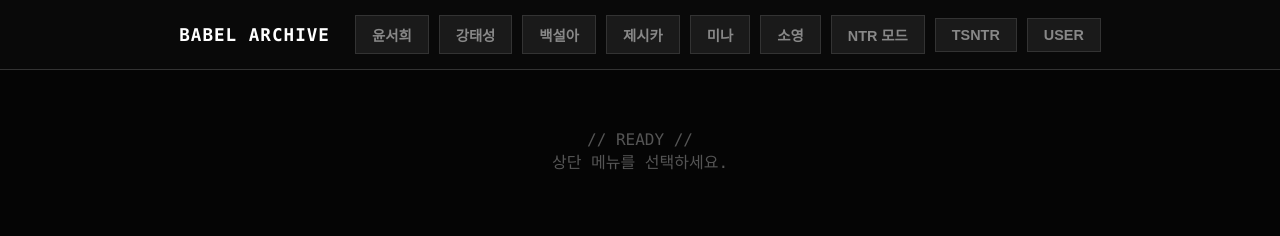
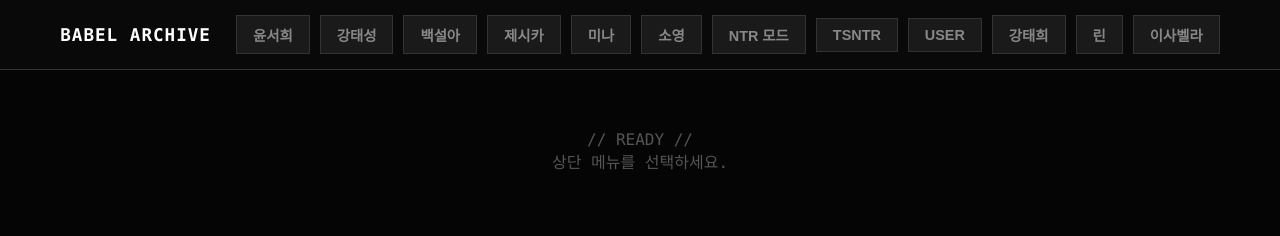
Before and after one commit to kahahawa/S-Class-Amkae, a plain HTML site: page index.html in a window 1280 px wide. Drawn offline with Linux system fonts and the light colour scheme.

Commit message:
Add KangTaehee, Rin, Isabella and restore scan range to 120

```diff
--- a/index.html
+++ b/index.html
@@ -203,6 +203,9 @@
     <button onclick="renderView('ntr')" id="btn-ntr">NTR 모드</button>
     <button onclick="renderView('tsntr')" id="btn-tsntr">TSNTR</button>
     <button onclick="renderView('user')" id="btn-user">User</button>
+    <button onclick="renderView('tskang')" id="btn-tskang">강태희</button>
+    <button onclick="renderView('rin')" id="btn-rin">린</button>
+    <button onclick="renderView('isabella')" id="btn-isabella">이사벨라</button>
 </div>
 
 <div id="main-content">
@@ -230,12 +233,14 @@
         'soyoung': { name: '소영', folder: 'A6', code: 'Soyoung_.' },
         'ntr':  { name: 'NTR 상황', folder: 'A2', code: 'B_.' },
         'tsntr': { name: 'TSNTR 성행위', folder: 'A2', code: 'AB_.' },
-        'user': { name: 'User', folder: 'A2', code: 'Tsuser_.' }
+        'user': { name: 'User', folder: 'A2', code: 'Tsuser_.' },
+        'tskang': { name: '강태희', folder: 'A2', code: 'Tskang_.' },
+        'rin': { name: '린', folder: 'A7', code: 'Rin_.' },
+        'isabella': { name: '이사벨라', folder: 'A8', code: 'Isabella_.' }
     };
 
     const scanStart = 1;
     const scanEnd = 120;
-    const commonScanEnd = 90;
 
     let currentRenderId = 0;
 
@@ -269,14 +274,14 @@
             html += `</div>`;
 
             // --- SECTION 2: 공통 코드 (A_) ---
-            if (charKey !== 'ntr' && charKey !== 'tsntr' && charKey !== 'user') {
+            if (charKey !== 'ntr' && charKey !== 'tsntr' && charKey !== 'user' && charKey !== 'tskang' && charKey !== 'rin' && charKey !== 'isabella') {
                 html += `
                     <div class="section-divider">
                         <span>■</span> Common Actions (A_.)
                     </div>
                     <div class="gallery-grid">
                 `;
-                for (let i = scanStart; i <= commonScanEnd; i++) {
+                for (let i = scanStart; i <= scanEnd; i++) {
                     html += makeCard(data.folder, "A_.", i);
                 }
                 html += `</div>`;
```
